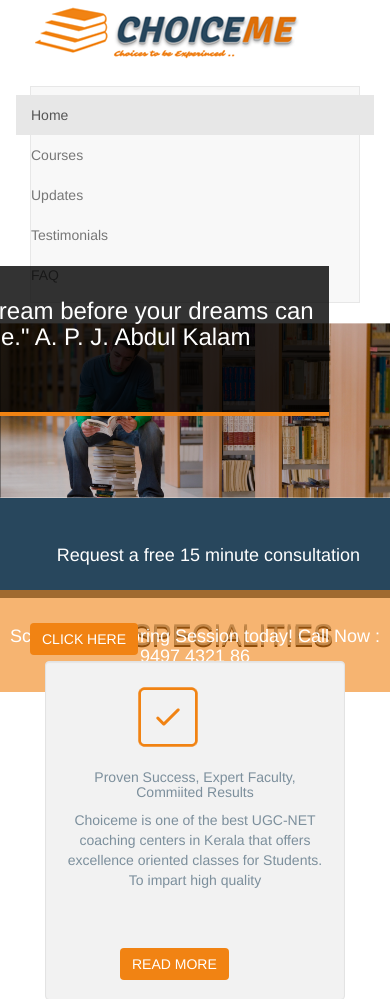
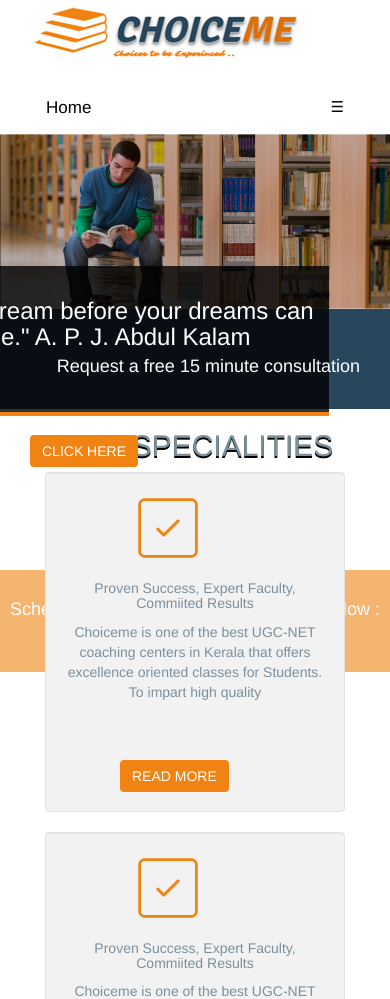
Before and after one commit to jobinatwebeteerdotcom/rightchoice, a PHP site: page /rightchoice/ in a window 390 px wide. Shown: the top 999 px of the page. Run offline with PHP 8.4, Linux system fonts and the light colour scheme.

Commit message:
menubar changed

```diff
--- a/css/style.css
+++ b/css/style.css
@@ -1,8 +1,78 @@
-.navbar-default {
-    background-color: #f8f8f8;
-    border-color: #e7e7e7;
-    margin-top: 16px;
+
+<style>
+body {margin:0;}
+ul.topnav {
+  list-style-type: none;
+  margin: 0;
+  padding: 0;
+  overflow: hidden;
+
 }
+
+ul.topnav li {float: left;
+}
+
+ul.topnav li a {
+  display: inline-block;
+  color: #f2f2f2;
+  text-align: center;
+  padding: 14px 16px;
+  text-decoration: none;
+  transition: 0.3s;
+  font-size: 17px;
+  color:black;
+}
+ul#myTopnav {
+    margin-top: 12px;
+}
+
+ul.topnav li a:hover {background-color: #555;}
+
+ul.topnav li.icon {display: none;}
+
+@media screen and (max-width:680px) {
+  ul.topnav li:not(:first-child) {display: none;}
+  ul.topnav li.icon {
+    float: right;
+    display: inline-block;
+  }
+}
+
+@media screen and (max-width:680px) {
+  ul.topnav.responsive {position: relative;}
+  ul.topnav.responsive li.icon {
+    position: absolute;
+    right: 0;
+    top: 0;
+  }
+  ul.topnav.responsive li {
+    float: none;
+    display: inline;
+  }
+  ul.topnav.responsive li a {
+    display: block;
+    text-align: left;
+  }
+}
+</style>
+
+
+
+
+
+
+
+
+
+
+
+
+
+
+
+
+
+
 .container-fluid.sec2 img {
 	position:relative;
 }
@@ -29,9 +99,9 @@
 		  top: 266px;
 		 width: 100%;
     height: 102px;
-    top: 580px;
+    top: 560px;
 	text-align:center;
-	    padding-top: 37px;
+	    padding-top: 30px;
 
 }
 .container-fluid.sec3{
--- a/footer.php
+++ b/footer.php
@@ -18,10 +18,10 @@ require_once('config.php') ;
 <div class="container-fluid sec9">
 <div class="container sec9-head">
 <div class="row">
-<div class="col-md-8">
+<div class="col-md-6">
 <h6>© 2016 choiceme - All Rights Reserved</h6>
 </div>
-<div class="col-md-4">
+<div class="col-md-6">
 <img src="images/image5.png" />
 <img src="images/image6.png" />
 <img src="images/image7..png" />
--- a/header.php
+++ b/header.php
@@ -22,22 +22,34 @@ require_once('config.php') ;
 <img src="images/logo..png" />
 </div>
 <div class="col-md-6">
-<nav class="navbar navbar-default">
-<ul class="nav navbar-nav nav_home">
 
-       <li class="active"><a href="#">Home</a></li>
+<ul class="topnav" id="myTopnav">
+
+  <li class="active"><a href="#">Home</a></li>
         <li><a href="#">Courses</a></li>
         <li><a href="#">Updates </a></li>
         <li><a href="#">Testimonials</a></li>
         <li><a href="#">FAQ</a></li>
 
-      </ul>
+  <li class="icon">
+    <a href="javascript:void(0);" style="font-size:15px;" onclick="myFunction()">☰</a>
+  </li>
+</ul>
 
-</nav>
 </div>
 </div>
 </div>
 </div>
+<script>
+function myFunction() {
+    var x = document.getElementById("myTopnav");
+    if (x.className === "topnav") {
+        x.className += " responsive";
+    } else {
+        x.className = "topnav";
+    }
+}
 
+</script>
 </body>
 </html>
--- a/index.php
+++ b/index.php
@@ -186,6 +186,7 @@ Online</h4>
     </div>
   </div>
 </div>
+</div>
 
 
 <!-- end section6-->
```
